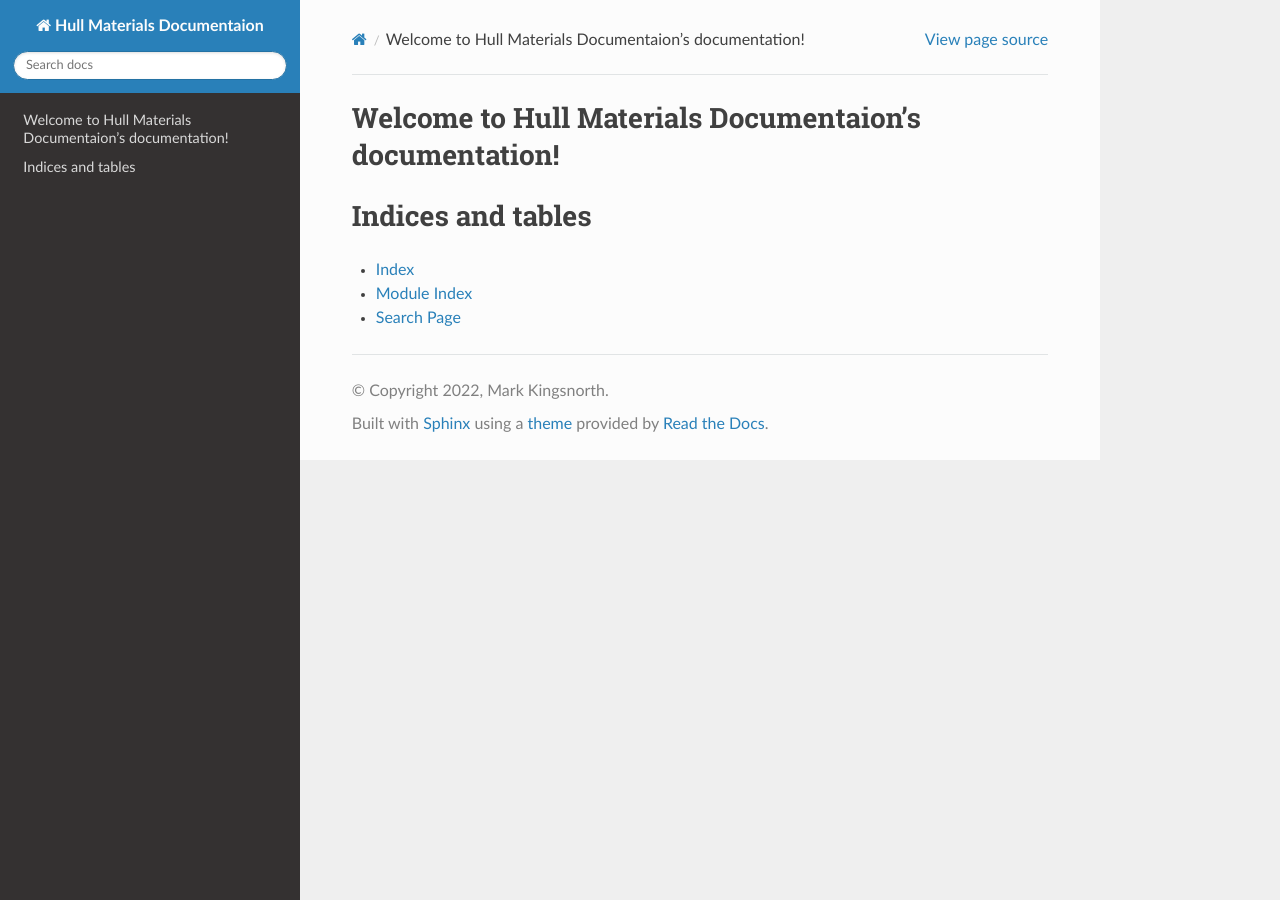
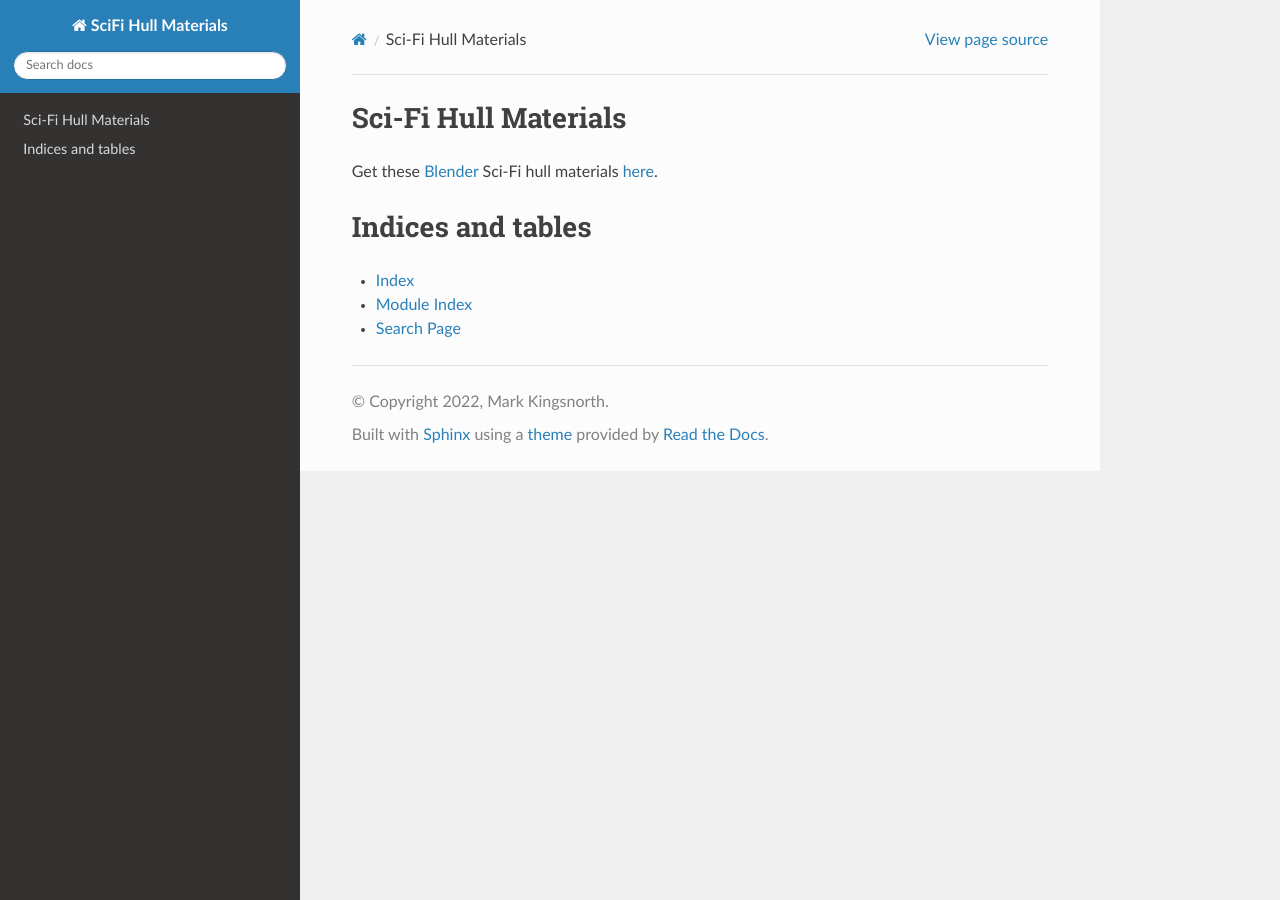
Before and after one commit to mkingsnorth/hull_material_docs, a Sphinx documentation site: the page built from docs/index.rst, in a window 1280 px wide. Built offline with Sphinx 7.4.7 and the Read the Docs theme 2.0.0, drawn with Linux system fonts in a browser that asks for light colours.

Commit message:
Updated initial config

```diff
--- a/docs/conf.py
+++ b/docs/conf.py
@@ -17,7 +17,7 @@
 
 # -- Project information -----------------------------------------------------
 
-project = 'Hull Materials Documentaion'
+project = 'SciFi Hull Materials'
 copyright = '2022, Mark Kingsnorth'
 author = 'Mark Kingsnorth'
 
--- a/docs/index.rst
+++ b/docs/index.rst
@@ -3,8 +3,21 @@
    You can adapt this file completely to your liking, but it should at least
    contain the root `toctree` directive.
 
-Welcome to Hull Materials Documentaion's documentation!
-=======================================================
+Sci-Fi Hull Materials
+=====================
+
+Get these |Blender| Sci-Fi hull materials |here|.
+
+
+.. |Blender| raw:: html
+
+   <a href="https://www.blender.org/" target="_blank">Blender</a>
+
+.. |here| raw:: html
+
+   <a href="https://store.configurate.net/l/hull-texture" target="_blank">here</a>
+
+
 
 .. toctree::
    :maxdepth: 2
```
